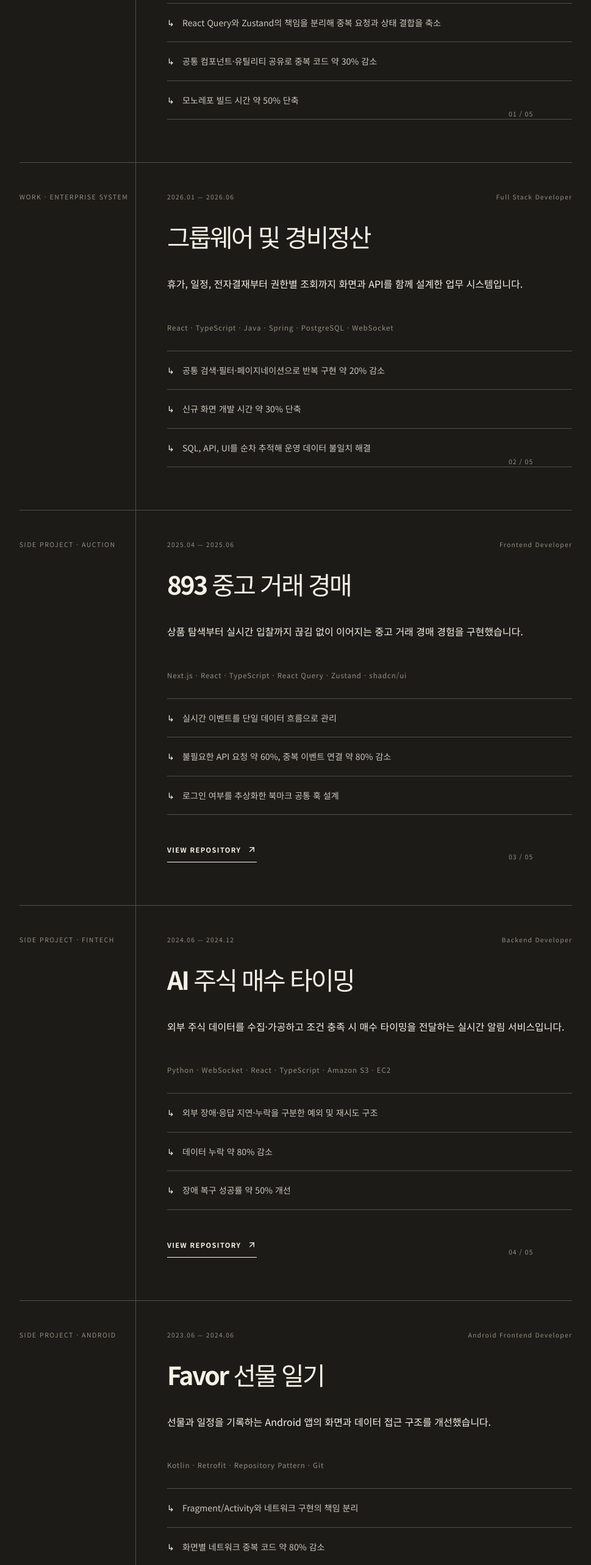
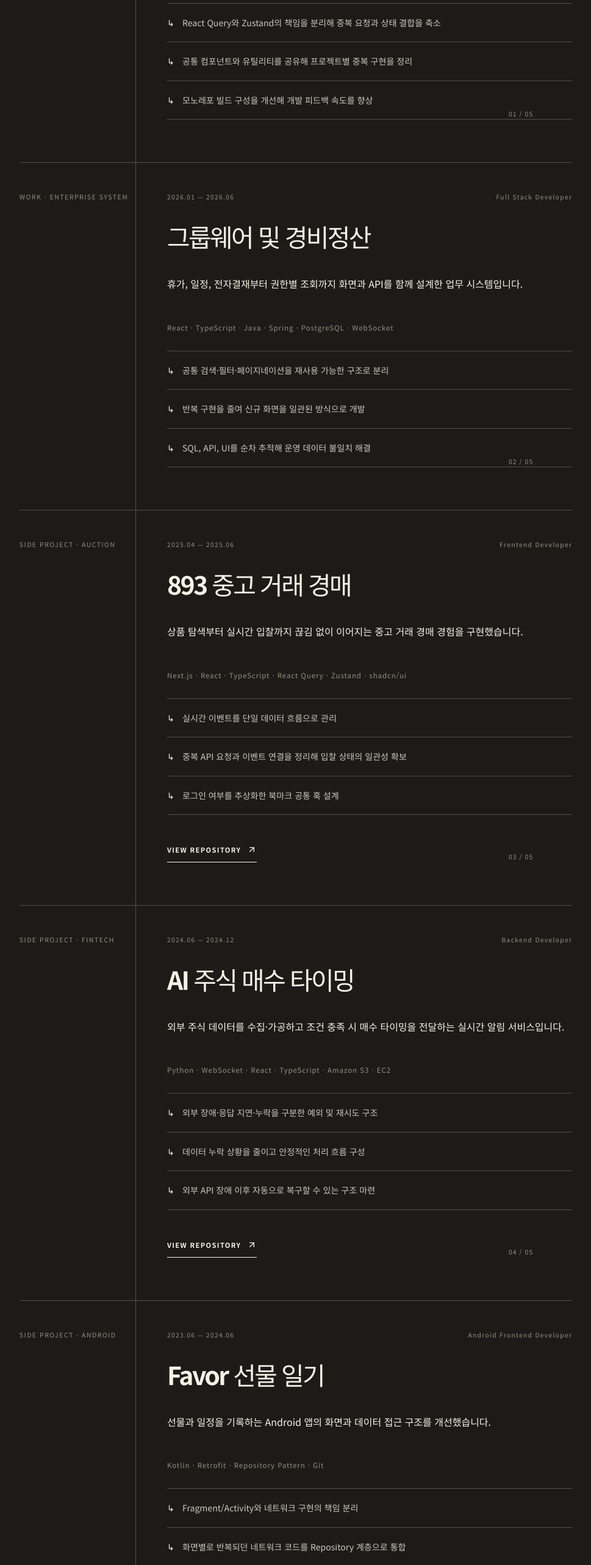
Before and after one commit to msckr/msckr.github.io, a React (Vite) app: page / in a window 1280 px wide. Shown: the part 3060-5626 px from the top of the page at 61% size, without its empty margins (265-1234 px from the left). Built offline with nearby package versions, Linux system fonts and the light colour scheme.

Commit message:
Revise project metrics into qualitative outcomes

```diff
--- a/src/App.tsx
+++ b/src/App.tsx
@@ -9,11 +9,11 @@ const skillTabs: Record<SkillKey, { label: string; eyebrow: string; skills: stri
 }
 
 const projects = [
-  { index:'01', type:'WORK · TRADING PLATFORM', title:'VETA 거래 플랫폼', period:'2025.07 — 2025.12', role:'Frontend Developer', stack:'React · TypeScript · React Query · Zustand · WebSocket · Monorepo', summary:'실시간 시세와 거래 현황이 여러 화면에서 동일한 데이터를 바라보도록 이벤트 처리와 상태 흐름을 설계했습니다.', points:['React Query와 Zustand의 책임을 분리해 중복 요청과 상태 결합을 축소','공통 컴포넌트·유틸리티 공유로 중복 코드 약 30% 감소','모노레포 빌드 시간 약 50% 단축'], accent:'blue' },
-  { index:'02', type:'WORK · ENTERPRISE SYSTEM', title:'그룹웨어 및 경비정산', period:'2026.01 — 2026.06', role:'Full Stack Developer', stack:'React · TypeScript · Java · Spring · PostgreSQL · WebSocket', summary:'휴가, 일정, 전자결재부터 권한별 조회까지 화면과 API를 함께 설계한 업무 시스템입니다.', points:['공통 검색·필터·페이지네이션으로 반복 구현 약 20% 감소','신규 화면 개발 시간 약 30% 단축','SQL, API, UI를 순차 추적해 운영 데이터 불일치 해결'], accent:'lime' },
-  { index:'03', type:'SIDE PROJECT · AUCTION', title:'893 중고 거래 경매', period:'2025.04 — 2025.06', role:'Frontend Developer', stack:'Next.js · React · TypeScript · React Query · Zustand · shadcn/ui', summary:'상품 탐색부터 실시간 입찰까지 끊김 없이 이어지는 중고 거래 경매 경험을 구현했습니다.', points:['실시간 이벤트를 단일 데이터 흐름으로 관리','불필요한 API 요청 약 60%, 중복 이벤트 연결 약 80% 감소','로그인 여부를 추상화한 북마크 공통 훅 설계'], accent:'orange', link:'https://github.com/msckr/893-front' },
-  { index:'04', type:'SIDE PROJECT · FINTECH', title:'AI 주식 매수 타이밍', period:'2024.06 — 2024.12', role:'Backend Developer', stack:'Python · WebSocket · React · TypeScript · Amazon S3 · EC2', summary:'외부 주식 데이터를 수집·가공하고 조건 충족 시 매수 타이밍을 전달하는 실시간 알림 서비스입니다.', points:['외부 장애·응답 지연·누락을 구분한 예외 및 재시도 구조','데이터 누락 약 80% 감소','장애 복구 성공률 약 50% 개선'], accent:'violet', link:'https://github.com/msckr/heros4' },
-  { index:'05', type:'SIDE PROJECT · ANDROID', title:'Favor 선물 일기', period:'2023.06 — 2024.06', role:'Android Frontend Developer', stack:'Kotlin · Retrofit · Repository Pattern · Git', summary:'선물과 일정을 기록하는 Android 앱의 화면과 데이터 접근 구조를 개선했습니다.', points:['Fragment/Activity와 네트워크 구현의 책임 분리','화면별 네트워크 중복 코드 약 80% 감소','API 변경 시 수정 범위 약 70% 축소'], accent:'pink', link:'https://github.com/msckr/Favor-Android' },
+  { index:'01', type:'WORK · TRADING PLATFORM', title:'VETA 거래 플랫폼', period:'2025.07 — 2025.12', role:'Frontend Developer', stack:'React · TypeScript · React Query · Zustand · WebSocket · Monorepo', summary:'실시간 시세와 거래 현황이 여러 화면에서 동일한 데이터를 바라보도록 이벤트 처리와 상태 흐름을 설계했습니다.', points:['React Query와 Zustand의 책임을 분리해 중복 요청과 상태 결합을 축소','공통 컴포넌트와 유틸리티를 공유해 프로젝트별 중복 구현을 정리','모노레포 빌드 구성을 개선해 개발 피드백 속도를 향상'], accent:'blue' },
+  { index:'02', type:'WORK · ENTERPRISE SYSTEM', title:'그룹웨어 및 경비정산', period:'2026.01 — 2026.06', role:'Full Stack Developer', stack:'React · TypeScript · Java · Spring · PostgreSQL · WebSocket', summary:'휴가, 일정, 전자결재부터 권한별 조회까지 화면과 API를 함께 설계한 업무 시스템입니다.', points:['공통 검색·필터·페이지네이션을 재사용 가능한 구조로 분리','반복 구현을 줄여 신규 화면을 일관된 방식으로 개발','SQL, API, UI를 순차 추적해 운영 데이터 불일치 해결'], accent:'lime' },
+  { index:'03', type:'SIDE PROJECT · AUCTION', title:'893 중고 거래 경매', period:'2025.04 — 2025.06', role:'Frontend Developer', stack:'Next.js · React · TypeScript · React Query · Zustand · shadcn/ui', summary:'상품 탐색부터 실시간 입찰까지 끊김 없이 이어지는 중고 거래 경매 경험을 구현했습니다.', points:['실시간 이벤트를 단일 데이터 흐름으로 관리','중복 API 요청과 이벤트 연결을 정리해 입찰 상태의 일관성 확보','로그인 여부를 추상화한 북마크 공통 훅 설계'], accent:'orange', link:'https://github.com/msckr/893-front' },
+  { index:'04', type:'SIDE PROJECT · FINTECH', title:'AI 주식 매수 타이밍', period:'2024.06 — 2024.12', role:'Backend Developer', stack:'Python · WebSocket · React · TypeScript · Amazon S3 · EC2', summary:'외부 주식 데이터를 수집·가공하고 조건 충족 시 매수 타이밍을 전달하는 실시간 알림 서비스입니다.', points:['외부 장애·응답 지연·누락을 구분한 예외 및 재시도 구조','데이터 누락 상황을 줄이고 안정적인 처리 흐름 구성','외부 API 장애 이후 자동으로 복구할 수 있는 구조 마련'], accent:'violet', link:'https://github.com/msckr/heros4' },
+  { index:'05', type:'SIDE PROJECT · ANDROID', title:'Favor 선물 일기', period:'2023.06 — 2024.06', role:'Android Frontend Developer', stack:'Kotlin · Retrofit · Repository Pattern · Git', summary:'선물과 일정을 기록하는 Android 앱의 화면과 데이터 접근 구조를 개선했습니다.', points:['Fragment/Activity와 네트워크 구현의 책임 분리','화면별로 반복되던 네트워크 코드를 Repository 계층으로 통합','API 변경 시 영향을 받는 코드 범위를 축소'], accent:'pink', link:'https://github.com/msckr/Favor-Android' },
 ]
 
 export default function App(){
```
